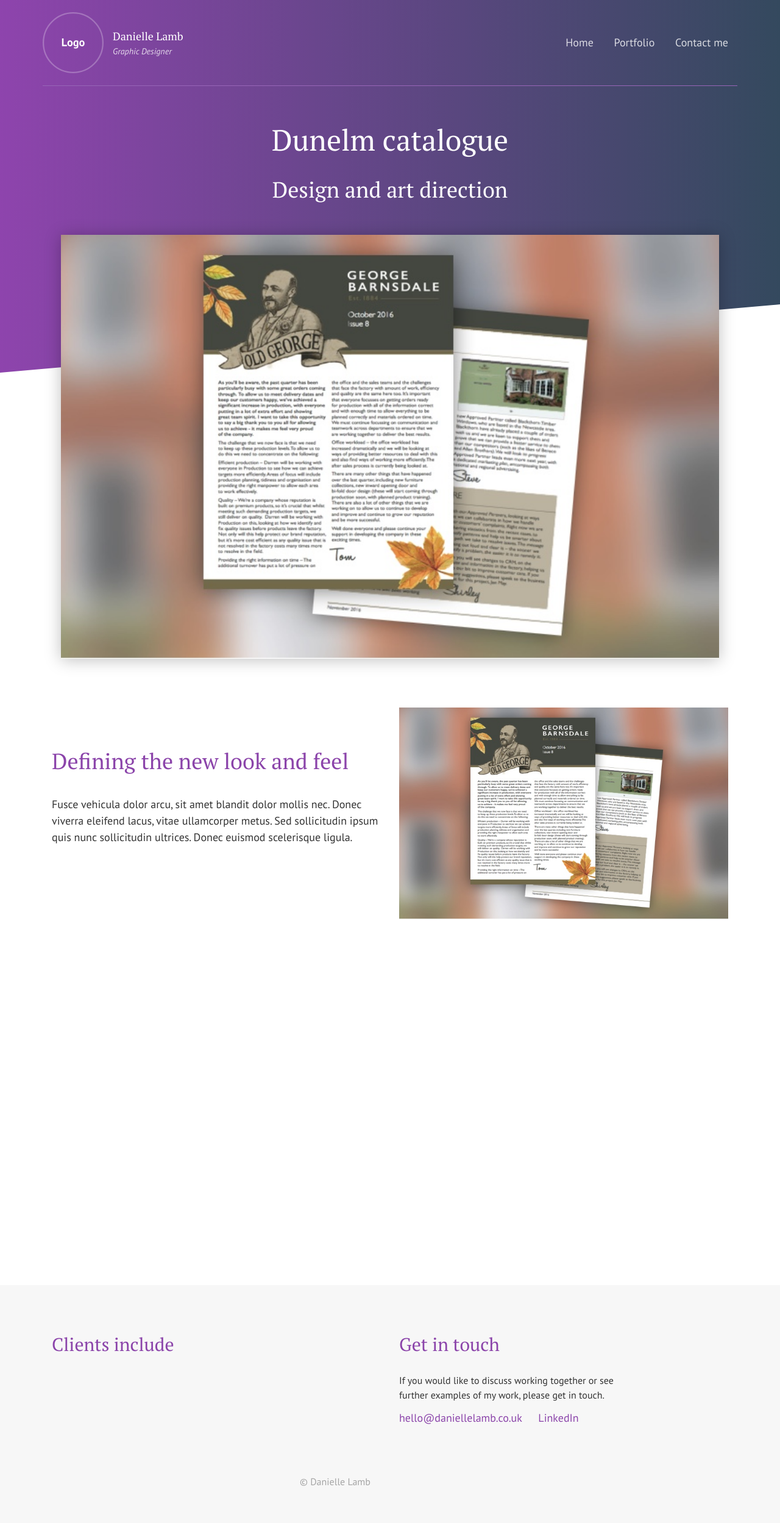
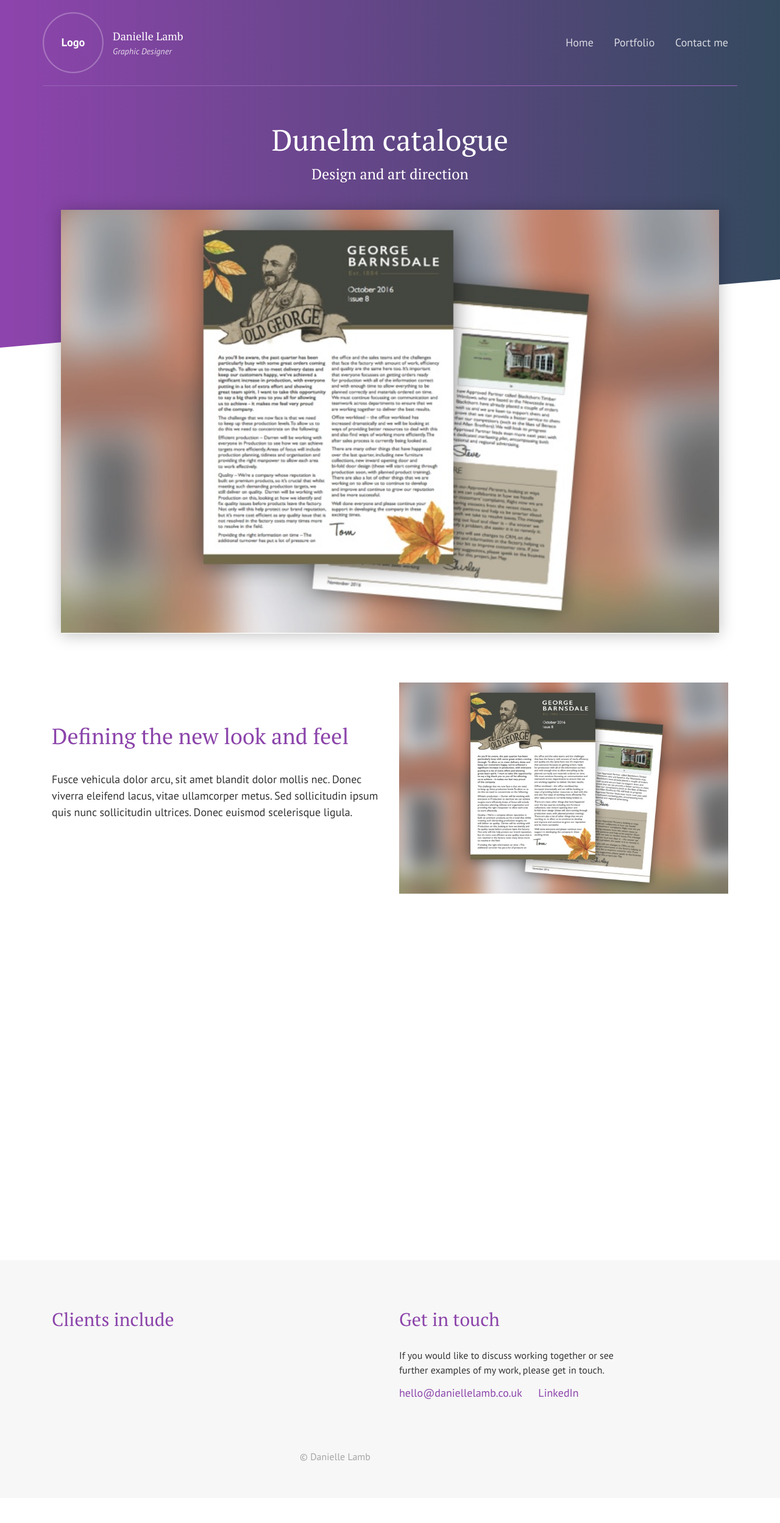
Before and after one commit to justinlamb1/danielle-portfolio-3, a Jekyll site: the page built from _posts/2017-10-29-catalogue-design-for-dunelm.html, in a window 1280 px wide. Shown: the whole page at 61% size. Built offline with Jekyll 4.4.1, drawn with Linux system fonts in a browser that asks for light colours; after the commit the page ends 2456 px from its top, so only the background shows below that.

Commit message:
no message

```diff
--- a/_sass/_layout.scss
+++ b/_sass/_layout.scss
@@ -428,6 +428,7 @@
       text-align: center;
       -webkit-font-smoothing: antialiased;
       -moz-osx-font-smoothing: grayscale;
+      margin-bottom: 15px;
 
       @include bp (md) {
         font-size: 3em;
@@ -439,9 +440,11 @@
       text-align: center;
       -webkit-font-smoothing: antialiased;
       -moz-osx-font-smoothing: grayscale;
+      font-size: 1.125em;
+      margin-top: 15px;
 
       @include bp (md) {
-        font-size: 2.25em;
+        font-size: 1.5em;
       }
     }
   }
@@ -472,8 +475,8 @@
     }
 
     &__row {
-      margin-top: $mar*2;
-      margin-bottom: $mar*2;
+      margin-top: $mar;
+      margin-bottom: $mar;
 
       @include bp(md) {
         margin-top: $mar*3;
@@ -507,6 +510,11 @@
       margin-top: $mar*2;
 
       @include bp(md) {
+        font-size: 1.875em;
+        margin-top: $mar;
+      }
+
+      @include bp(lg) {
         font-size: 2.25em;
         margin-top: $mar*3;
       }
```
